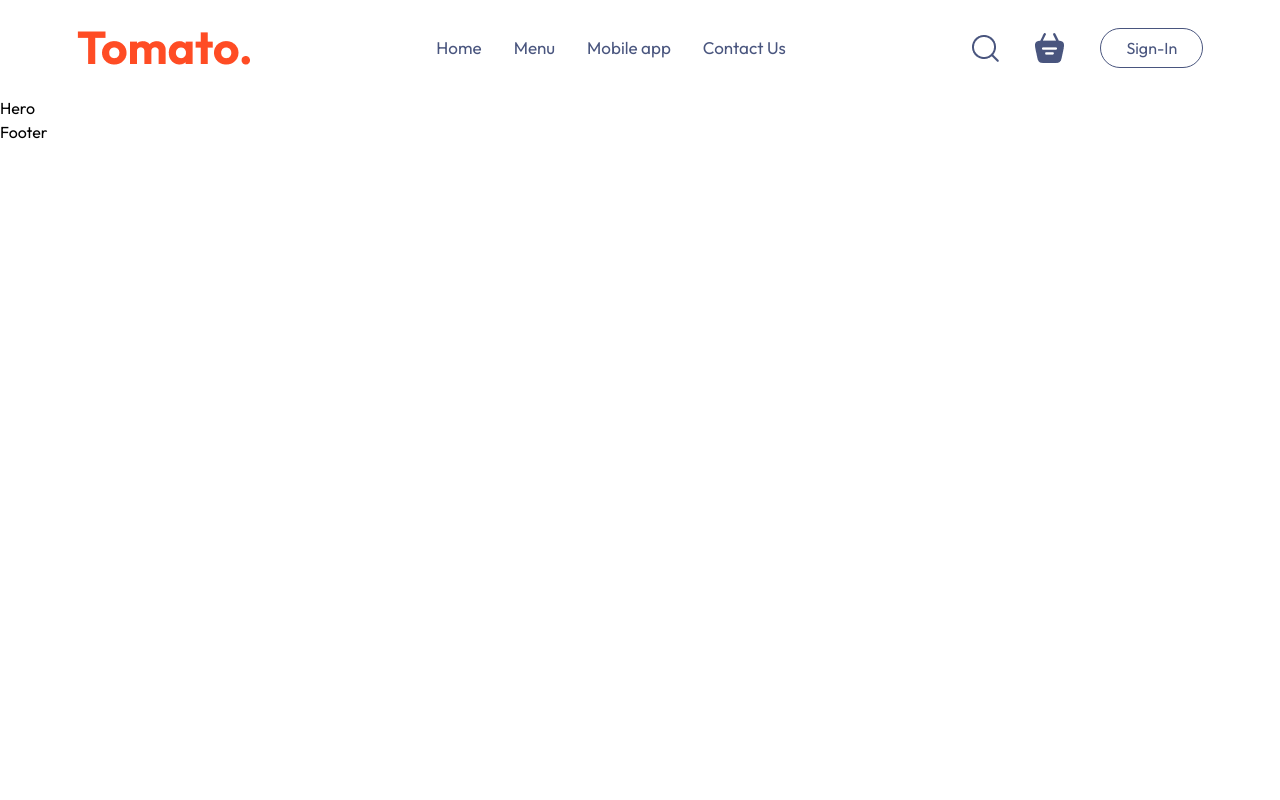
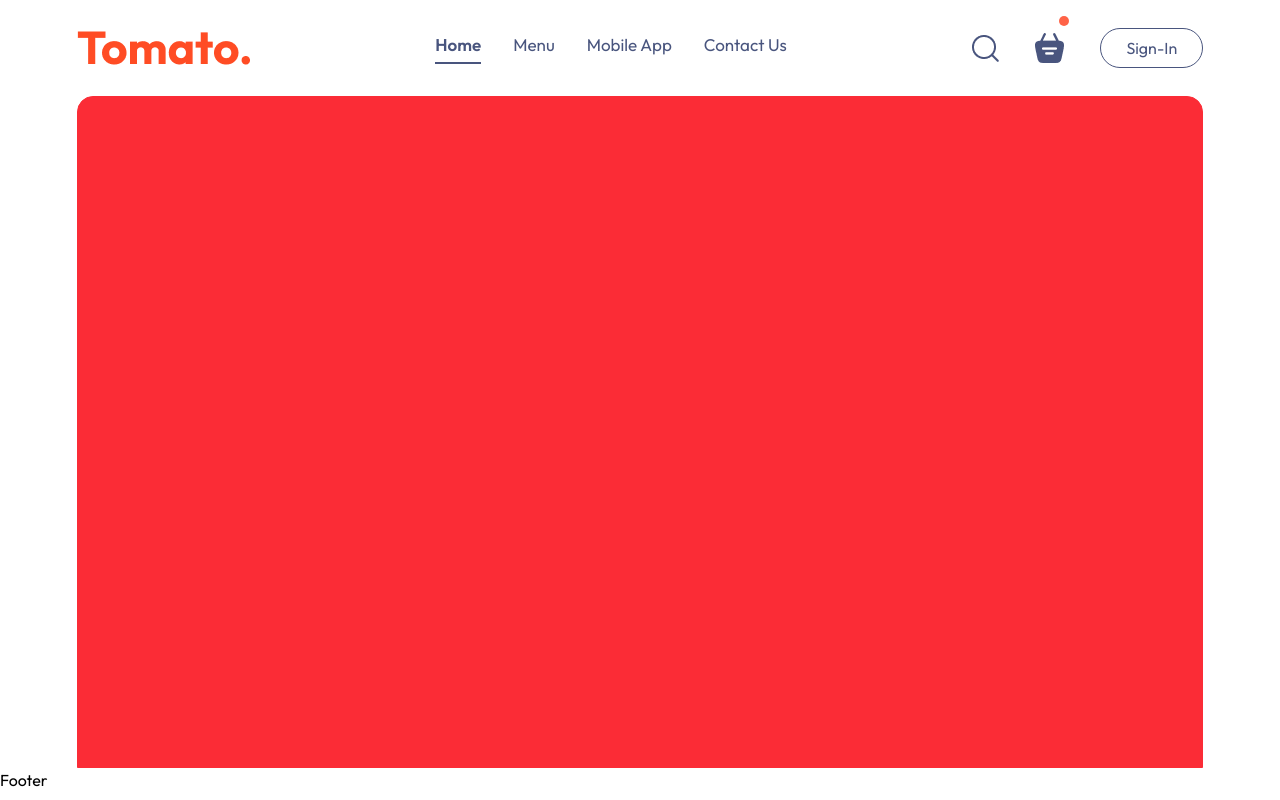
Before and after one commit to DevDivine-001/LuxBites--app-, a React (Vite) app: page / in a window 1280 px wide. Built offline with nearby package versions, Linux system fonts and the light colour scheme.

Commit message:
da added something in it

```diff
--- a/src/components/common/Navbar.jsx
+++ b/src/components/common/Navbar.jsx
@@ -1,22 +1,47 @@
+import { useState } from "react"
 import { assets } from "../../assets/frontend_assets/assets"
 
 const Navbar = () => {
+    const [Menu, setMenu] = useState("home")
     return (
         <header className="flex justify-center items-center w-full h-[12vh]  top-0 z-20">
             <div className="flex justify-between items-center w-[88%]">
                 <img src={assets.logo} alt="" />
-                <ul className="flex space-x-8 justify-center items-center text-[#49557e] text-[17px]">
-                    <li>Home</li>
-                    <li>Menu</li>
-                    <li>Mobile app</li>
-                    <li>Contact Us</li>
+                <ul className="flex space-x-8 justify-center items-center text-[#49557e] text-[17px] cursor-pointer ">
+                    <ul className="flex space-x-8 justify-center items-center text-[#49557e] text-[17px] cursor-pointer">
+                        <li
+                            onClick={() => setMenu("home")}
+                            className={`pb-1 border-b-2 transition-all duration-300 ease-in-out ${Menu === "home" ? "border-[#49557e] font-semibold" : "border-transparent"}`}
+                        >
+                            Home
+                        </li>
+                        <li
+                            onClick={() => setMenu("menu")}
+                            className={`pb-1 border-b-2 transition-all duration-300 ease-in-out ${Menu === "menu" ? "border-[#49557e] font-semibold" : "border-transparent"}`}
+                        >
+                            Menu
+                        </li>
+                        <li
+                            onClick={() => setMenu("mobile app")}
+                            className={`pb-1 border-b-2 transition-all duration-300 ease-in-out ${Menu === "mobile app" ? "border-[#49557e] font-semibold" : "border-transparent"}`}
+                        >
+                            Mobile App
+                        </li>
+                        <li
+                            onClick={() => setMenu("contact us")}
+                            className={`pb-1 border-b-2 transition-all duration-300 ease-in-out ${Menu === "contact us" ? "border-[#49557e] font-semibold" : "border-transparent"}`}
+                        >
+                            Contact Us
+                        </li>
+                    </ul>
+
                 </ul>
 
                 <div className="flex space-x-9 justify-center items-center">
                     <img src={assets.search_icon} alt="" />
                     <div>
                         <img src={assets.basket_icon} alt="" />
-                        <div></div>
+                        <div className="absolute flex w-[10px] h-[10px] bg-[tomato] rounded-full top-4 ml-[24px]"></div>
                     </div>
                     <button className="px-[25px] py-[7px] rounded-full text-[#49557e] border border-solid cursor-pointer transition duration-300 hover:bg-[#fff4f2]">Sign-In</button>
 
--- a/src/index.css
+++ b/src/index.css
@@ -6,3 +6,10 @@
 
   font-family: Outfit;
 }
+
+.navbar .active {
+  border-bottom: 2px solid;
+  display: flex;
+  justify-content: center;
+
+}
--- a/src/pages/Hero.jsx
+++ b/src/pages/Hero.jsx
@@ -1,7 +1,11 @@
 
 const Hero = () => {
     return (
-        <div>Hero</div>
+        <div className="flex justify-center items-center w-full">
+            <div className="w-[88%] justify-center items-center flex h-[84vh] bg-red-500 text-red-500 border border-solid rounded-t-2xl">
+
+            </div>
+        </div>
     )
 }
 
```
